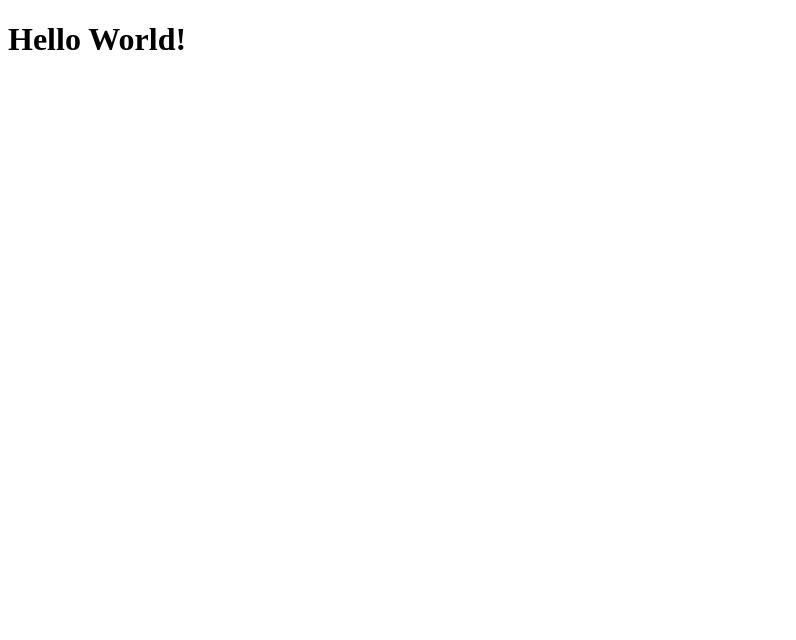
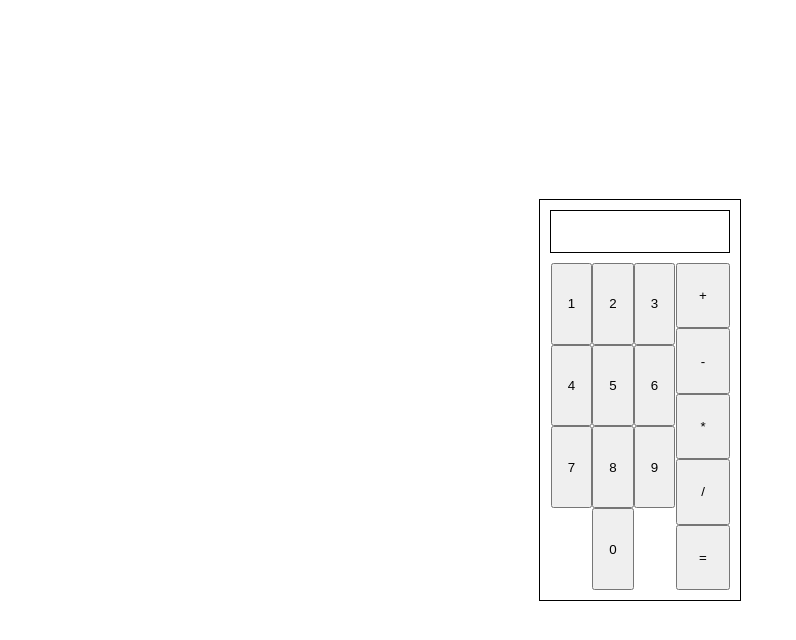
Before and after one commit to marques-j-robinson/odin-calculator, a plain HTML site: page index.html in a window 1280 px wide. Shown: the whole page, without its empty margins (0-796 px from the left). Drawn offline with Linux system fonts and the light colour scheme.

Commit message:
create basic display of calculator

```diff
--- a/index.html
+++ b/index.html
@@ -3,9 +3,36 @@
   <head>
     <meta charset="UTF-8">
     <title>The Odin Project | Project: Calculator</title>
+    <meta name="viewport" content="width=device-width, initial-scale=1.0">
+    <link rel="stylesheet" href="style.css">
   </head>
 
   <body>
-    <h1>Hello World!</h1>
+      <div class="wrapper">
+          <div class="calc-display">
+              <div class="output"></div>
+              <div class="buttons">
+                  <div class="numbers">
+                        <button>1</button>
+                        <button>2</button>
+                        <button>3</button>
+                        <button>4</button>
+                        <button>5</button>
+                        <button>6</button>
+                        <button>7</button>
+                        <button>8</button>
+                        <button>9</button>
+                        <button>0</button>
+                  </div>
+                  <div class="operations">
+                        <button>+</button>
+                        <button>-</button>
+                        <button>*</button>
+                        <button>/</button>
+                        <button>=</button>
+                  </div>
+              </div>
+          </div>
+      </div>
   </body>
 </html>
--- /dev/null
+++ b/style.css
@@ -0,0 +1,60 @@
+* {
+    margin: 0;
+    padding: 0;
+}
+
+body {
+    width: 100%;
+    height: 100vh;
+    display: flex;
+    align-items: center;
+    justify-content: center;
+}
+
+.wrapper {
+    width: 200px;
+    height: 50%;
+    border: 1px black solid;
+}
+
+.calc-display {
+    display: flex;
+    flex-direction: column;
+    height: 100%;
+}
+
+.output {
+    height: 50px;
+    margin: 10px;
+    border: 1px black solid;
+}
+
+.buttons {
+    display: flex;
+    justify-content: space-between;
+    margin: 0 10px 10px 10px;
+    height: 100%;
+}
+
+.operations {
+    display: flex;
+    flex-direction: column;
+    justify-content: space-between;
+    width: 30%;
+}
+
+.operations button {
+    height: 100%;
+}
+
+.numbers {
+    display: flex;
+    flex-direction: row;
+    flex-wrap: wrap;
+    justify-content: center;
+    width: 70%;
+}
+
+.numbers button {
+    width: 33%;
+}
```
